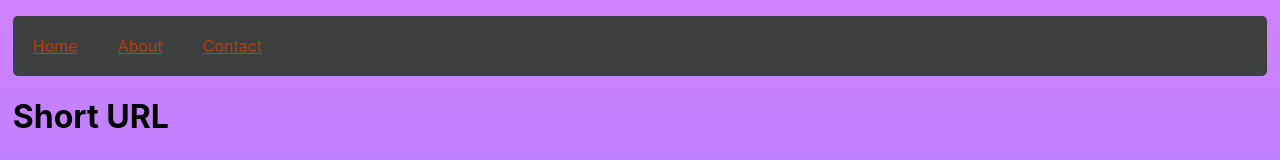
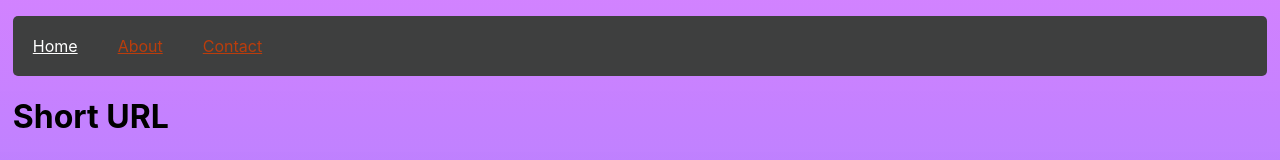
Before and after one commit to pesto-students/p7-jitesh-sutariyaparas, a React (Create React App) app in the folder Week-13/url_shortner/: page / in a window 1280 px wide. In both pictures the pointer is over the link "Home". Shown: the top 160 px of the page. Built offline with nearby package versions, Linux system fonts and the light colour scheme.

Commit message:
Update navigation bar color

```diff
--- a/Week-13/url_shortner/src/pages/Layout/layout.css
+++ b/Week-13/url_shortner/src/pages/Layout/layout.css
@@ -2,19 +2,19 @@ li {
   display: inline;
   padding: 20px;
 }
-.nav-header{
-    background-color: rgb(62, 63, 63);
-    display: flex;
-    /* justify-content:flex-start; */
-    padding-left: 0px;
-    border-radius: 5px
+.nav-header {
+  background-color: rgb(62, 63, 63);
+  display: flex;
+  /* justify-content:flex-start; */
+  padding-left: 0px;
+  border-radius: 5px;
 }
 
-nav > ul > li > a{
-
+nav > ul > li > a {
   color: rgb(186, 61, 12);
 }
-nav > ul > li > a:focus {
+nav > ul > li > a:focus,
+a:hover {
   color: white;
   /* background-color: transparent;
   text-decoration: underline; */
```
